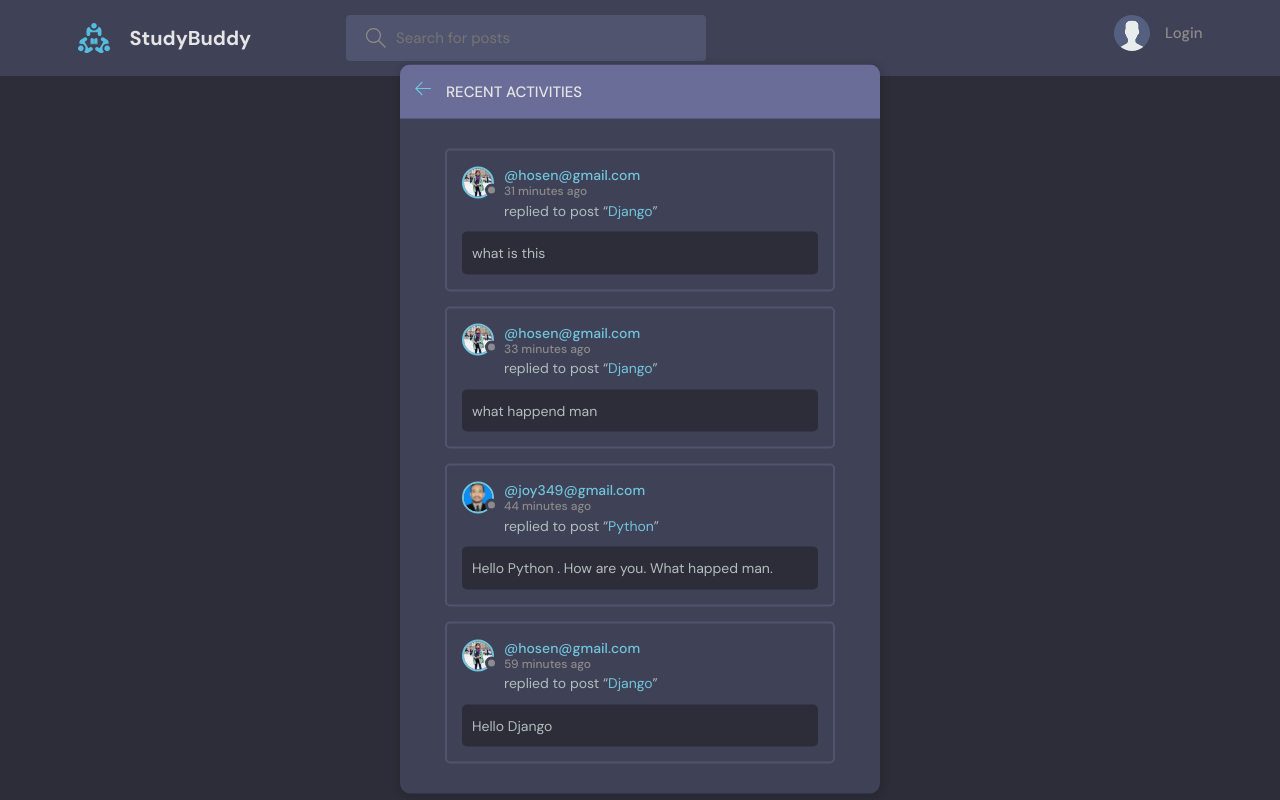
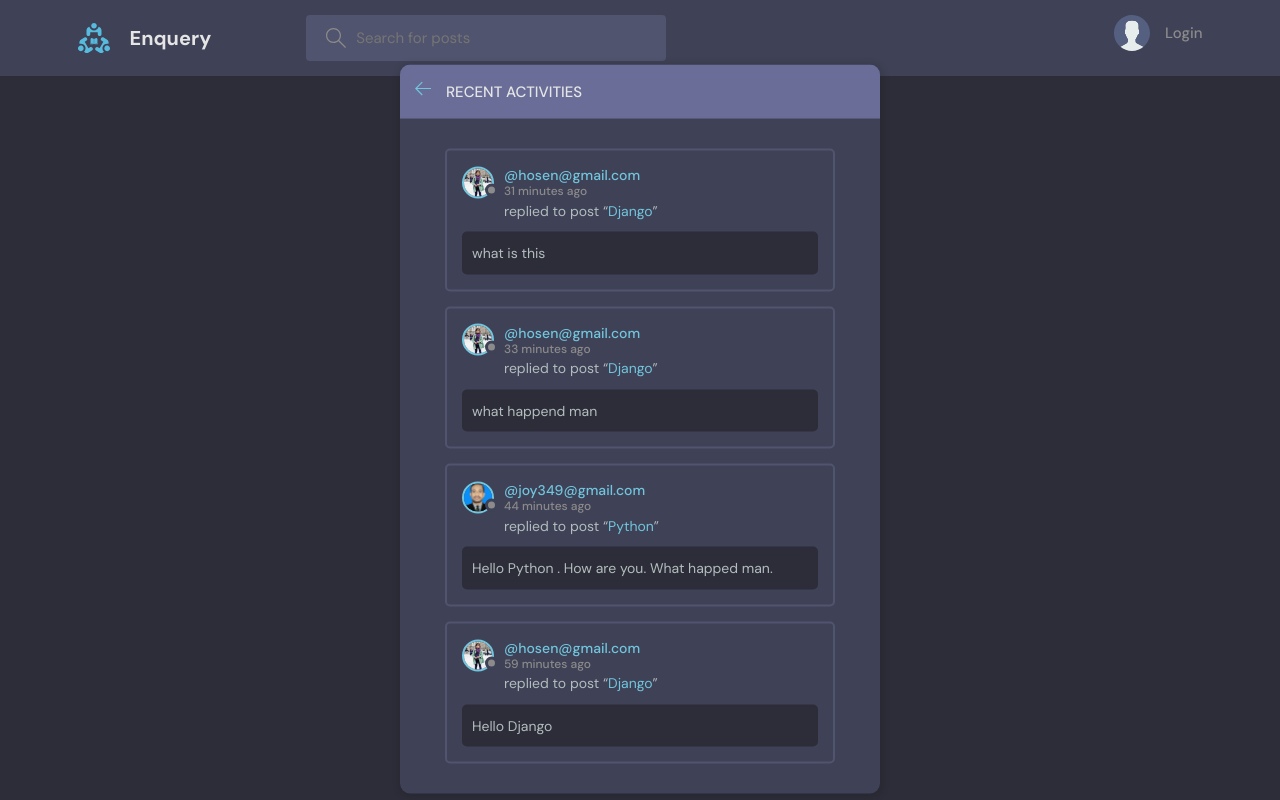
Before and after one commit to Alamin-Tokee/studyquery, a Django app: page /activity/ in a window 1280 px wide. Run offline with Django 4.2, Linux system fonts and the light colour scheme; data comes from the database, SQL or seed files in the repository.

Commit message:
Updated somting in template

```diff
--- a/templates/navbar.html
+++ b/templates/navbar.html
@@ -3,7 +3,7 @@
     <div class="container">
         <a href="{% url 'home' %}" class="header__logo">
             <img src="{% static 'images/logo.svg' %}" />
-            <h1>StudyBuddy</h1>
+            <h1>Enquery</h1>
         </a>
         <form class="header__search" method="GET" action="{% url 'home' %}">
             <label>
```
